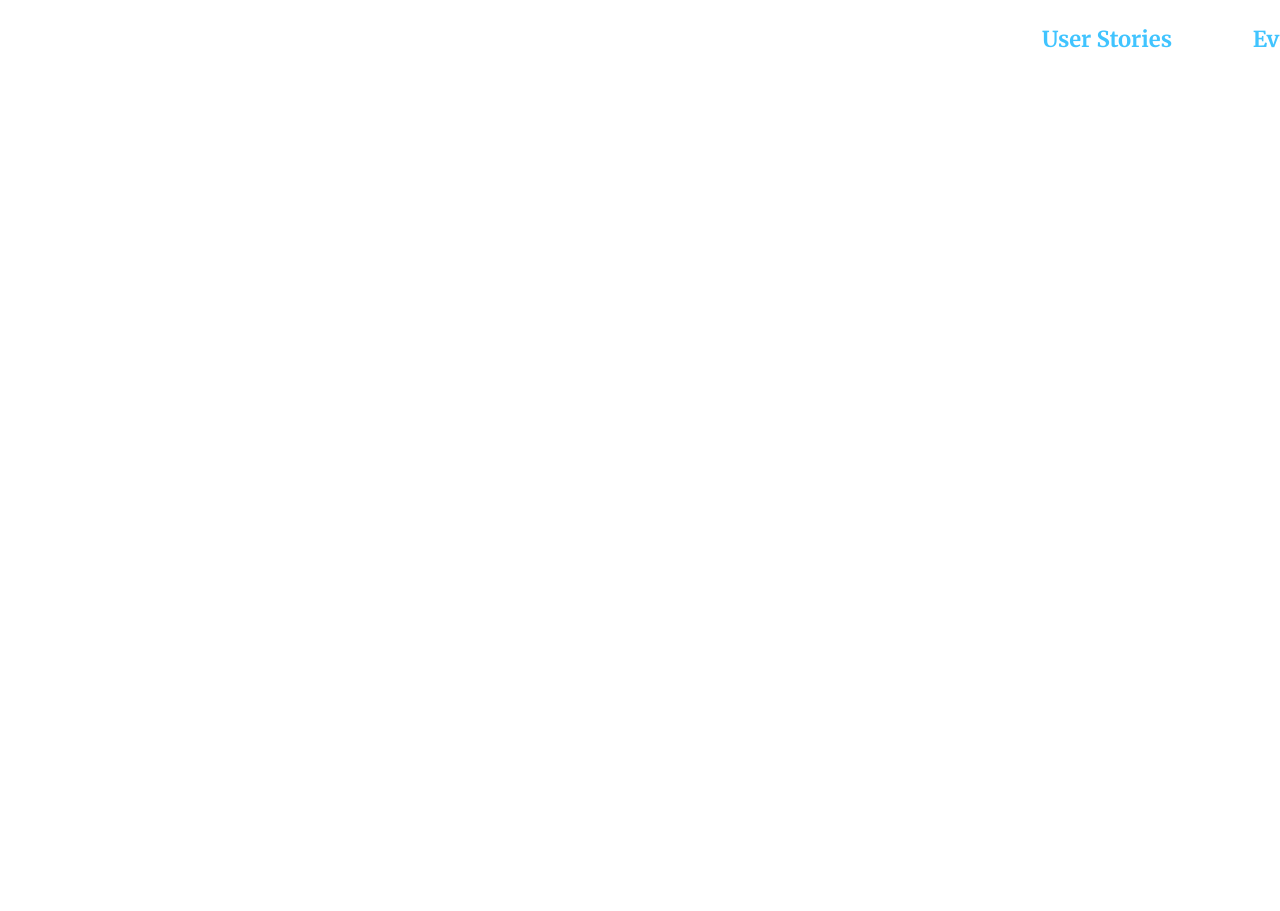
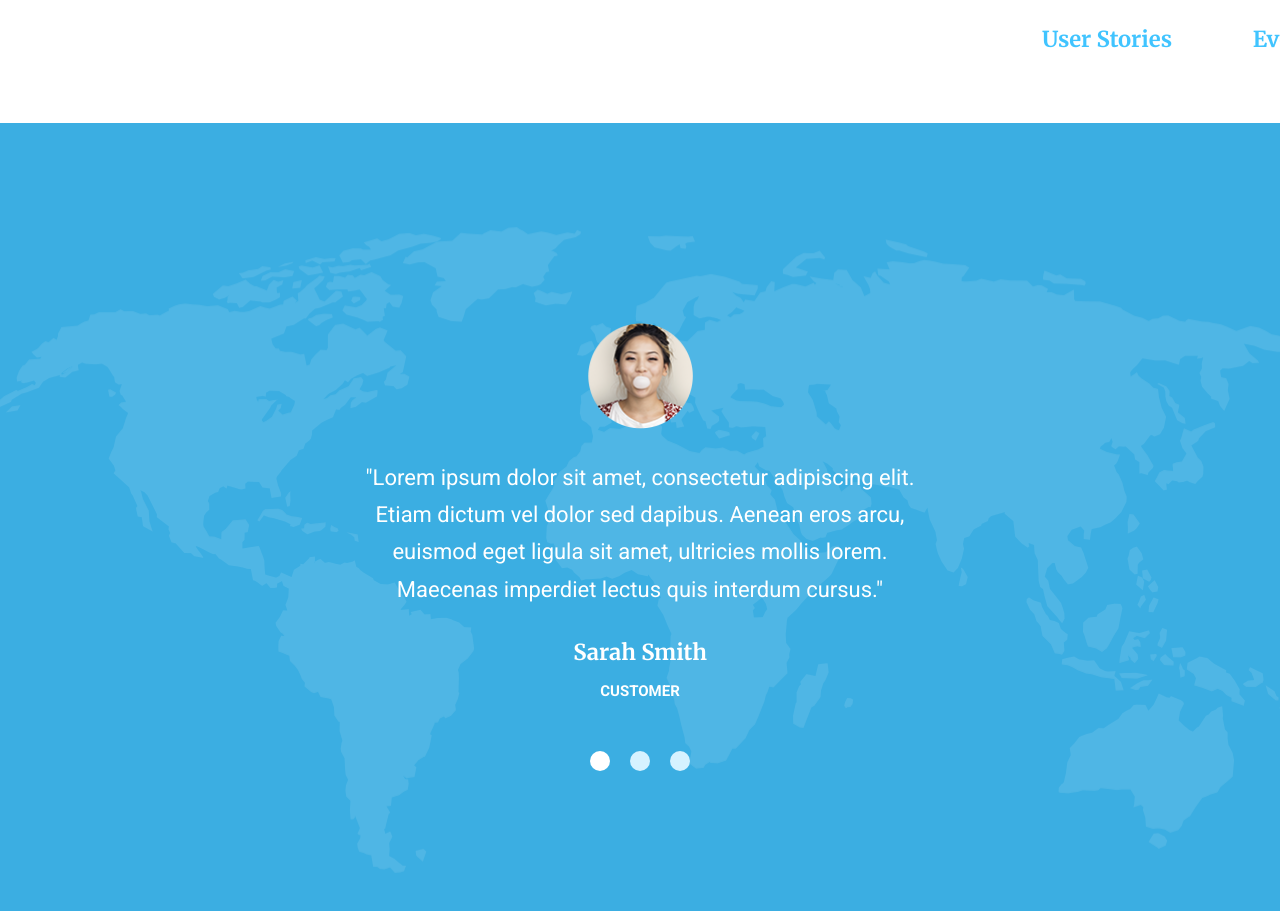
Before and after one commit to alexis39tt/proj-html-vuejs, a Vue app: page / in a window 1280 px wide. Shown: the part 3541-4452 px from the top of the page. Before the commit the page ends 3664 px from the top, so only its background shows below. Built offline with nearby package versions, Linux system fonts and the light colour scheme.

Commit message:
finished section 5

```diff
--- a/src/components/common/MainComp5.vue
+++ b/src/components/common/MainComp5.vue
@@ -1,16 +1,133 @@
 <template>
   <section>
-
+    <div class="container">
+      <div
+        v-for="(elm, i) in testimonials"
+        :key="'a' + i"
+        class="testimonial"
+        v-show="count == i"
+      >
+        <img :src="require('../../assets/img/' + elm.img)" :alt="elm.name" />
+        <p class="content">"{{ elm.content }}"</p>
+        <p class="name">{{ elm.name }}</p>
+        <p class="profession">{{ elm.profession }}</p>
+      </div>
+      <div class="circles">
+        <div
+          v-for="(elm, i) in testimonials"
+          :key="'b' + i"
+          class="circle"
+          @click="changestestimonial(i)"
+          :class="i == count ? 'selected' : 'unselected'"
+        ></div>
+      </div>
+    </div>
   </section>
 </template>
 
 <script>
 export default {
   name: "MainComp5",
+  data() {
+    return {
+      count: 2,
+      testimonials: [
+        {
+          name: "Sarah Smith",
+          profession: "customer",
+          img: "testimonials-standard-1.png",
+          content:
+            "Lorem ipsum dolor sit amet, consectetur adipiscing elit. Etiam dictum vel dolor sed dapibus. Aenean eros arcu, euismod eget ligula sit amet, ultricies mollis lorem. Maecenas imperdiet lectus quis interdum cursus.",
+        },
+        {
+          name: "Joan Collins",
+          profession: "student",
+          img: "testimonials-standard-2.png",
+          content:
+            "Mroin gravida nibh vel veliauctor aliquenean sollicitudin, lorem quis bibendum auctor, nisi elit consequat ipsutis sem nibh id elit. Duis sed odio sit amet nivulputate cursus a sit amet mauris. Morbi accumsan ipsum velit. Nam nec tellus",
+        },
+        {
+          name: "Fredrick Smith",
+          profession: "teacher",
+          img: "testimonials-standard-3.png",
+          content:
+            "Duis blandit nunc nec dapibus rhoncus. Nulla facilisi. Praesent id viverra metus. Mauris vehicula dapibus hendrerit. Morbi hendrerit felis eget ullamcorper pellentesque. Duis hendrerit orci id suscipit efficitur. Sed consectetur rhoncus viverra.",
+        },
+      ],
+    };
+  },
+  methods: {
+    changestestimonial: function (i) {
+      this.count = i;
+    },
+    carousel: function () {
+      setInterval(() => {
+        if (this.count + 1 == this.testimonials.length) {
+          this.count = 0;
+        } else {
+          this.count++;
+        }
+      }, 5000);
+    },
+  },
+  mounted() {
+    this.carousel();
+  },
 };
 </script>
 
 <style lang="scss" scoped>
 @import "../../mixin";
-
+.container {
+  background-image: url("../../assets/img/h5-parallax-img-1.png");
+  background-repeat: no-repeat;
+  background-size: 150%;
+  background-position: center;
+  padding: 200px $def-padding;
+  .testimonial {
+    display: flex;
+    flex-direction: column;
+    align-items: center;
+    text-align: center;
+    img {
+      width: 105px;
+    }
+    p.content {
+      margin: 30px 26%;
+      font-family: $roboto;
+      line-height: $def-lineheight - 0.5rem;
+      color: $white;
+    }
+    p.name {
+      margin: 0 26%;
+      font-family: $merryweather;
+      font-weight: bold;
+      color: $white;
+    }
+    p.profession {
+      margin: 10px 26% 50px;
+      font-family: $roboto;
+      font-weight: bold;
+      font-variant: small-caps;
+      color: $white;
+    }
+  }
+  .circles {
+    display: flex;
+    justify-content: center;
+    .circle {
+      width: 20px;
+      height: 20px;
+      margin: 0 10px;
+      border-radius: 50%;
+      cursor: pointer;
+    }
+    .selected {
+      background: $white;
+    }
+    .unselected {
+      background: #D6F2FF;
+    }
+  }
+}
 </style>
```
